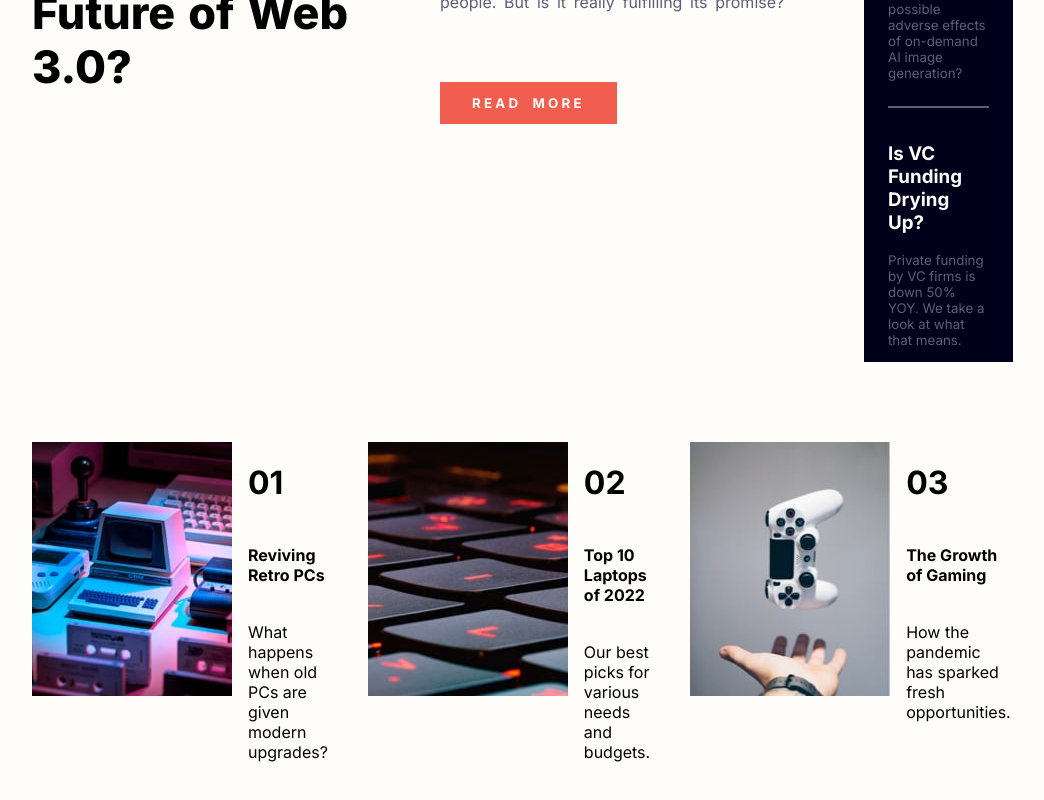
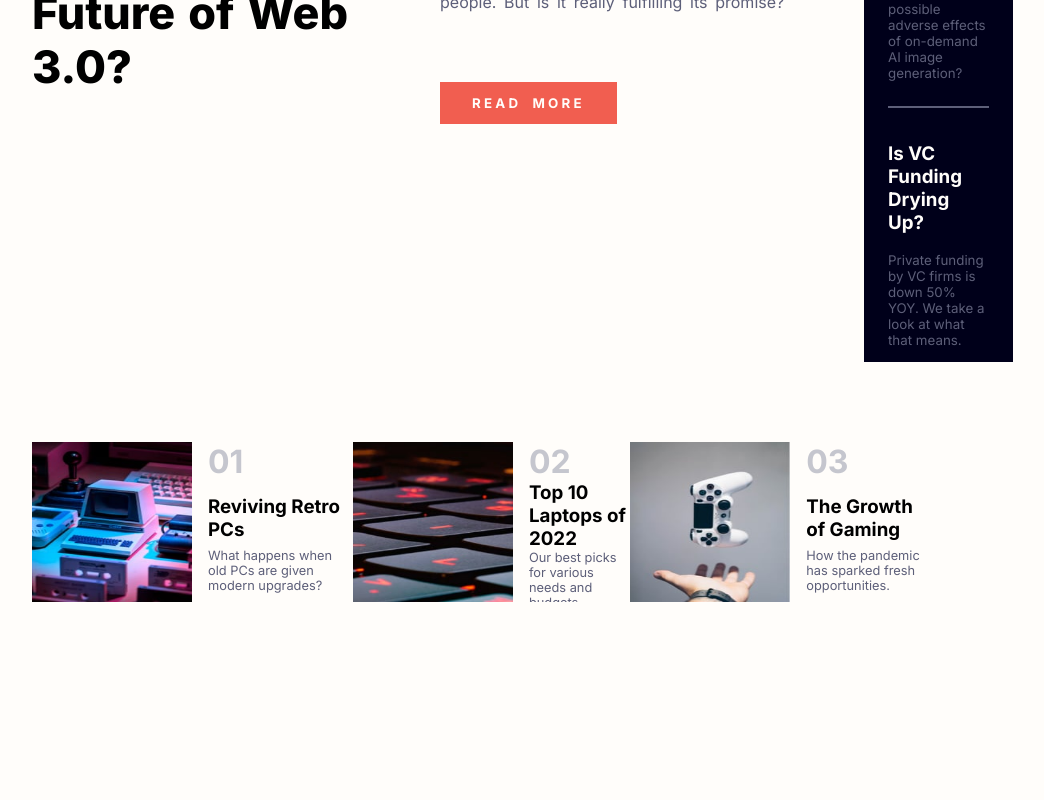
Before and after one commit to Anuj66/FrontendMentor.io-News-Homepage, a React (Create React App) app: page / in a window 1280 px wide. Shown: the part 602-1402 px from the top of the page, without its empty margins (160-1204 px from the left). After the commit the page ends 1236 px from the top, so only its background shows below. Built offline with nearby package versions, Linux system fonts and the light colour scheme.

Commit message:
Made final changes for desktop version

```diff
--- a/src/App.css
+++ b/src/App.css
@@ -16,4 +16,5 @@
 .bottom-container {
   display: flex;
   flex-direction: row;
+  justify-content: space-between;
 }
--- a/src/components/TrendingNews.css
+++ b/src/components/TrendingNews.css
@@ -1,7 +1,9 @@
 .trendingNews-main-container {
   display: flex;
   flex-direction: row;
-  gap: 2.5rem;
+  justify-content: space-between;
+  height: 10rem;
+  overflow: hidden;
 }
 
 .trendingNews-item {
@@ -11,12 +13,36 @@
 }
 
 .trendingNews-item-image-tag {
-  /* width: 10rem;
-  height: 10rem; */
+  width: 10rem;
+  aspect-ratio: 1/1;
 }
 
 .trendingNews-item-description {
   display: flex;
   flex-direction: column;
-  /* gap: 0.5rem; */
+  justify-content: space-between;
 }
+
+.trendingNews-item-description-sno {
+  flex: 1;
+}
+.trendingNews-item-description-sno-header-tag {
+  margin: 0;
+  color: var(--clr-grayish-blue);
+}
+
+.trendingNews-item-description-title {
+  flex: 1;
+}
+.trendingNews-item-description-title-header-tag {
+  margin: 0;
+}
+
+.trendingNews-item-description-description {
+  flex: 1;
+}
+.trendingNews-item-description-description-p-tag {
+  margin: 0;
+  font-size: 0.8rem;
+  color: var(--clr-dark-grayish-blue);
+}
--- a/src/components/TrendingNews.js
+++ b/src/components/TrendingNews.js
@@ -17,9 +17,9 @@ const TrendingNews = () => {
               </h1>
             </div>
             <div className="trendingNews-item-description-title">
-              <h4 className="trendingNews-item-description-title-header-tag">
+              <h3 className="trendingNews-item-description-title-header-tag">
                 {data.title}
-              </h4>
+              </h3>
             </div>
             <div className="trendingNews-item-description-description">
               <p className="trendingNews-item-description-description-p-tag">
```
